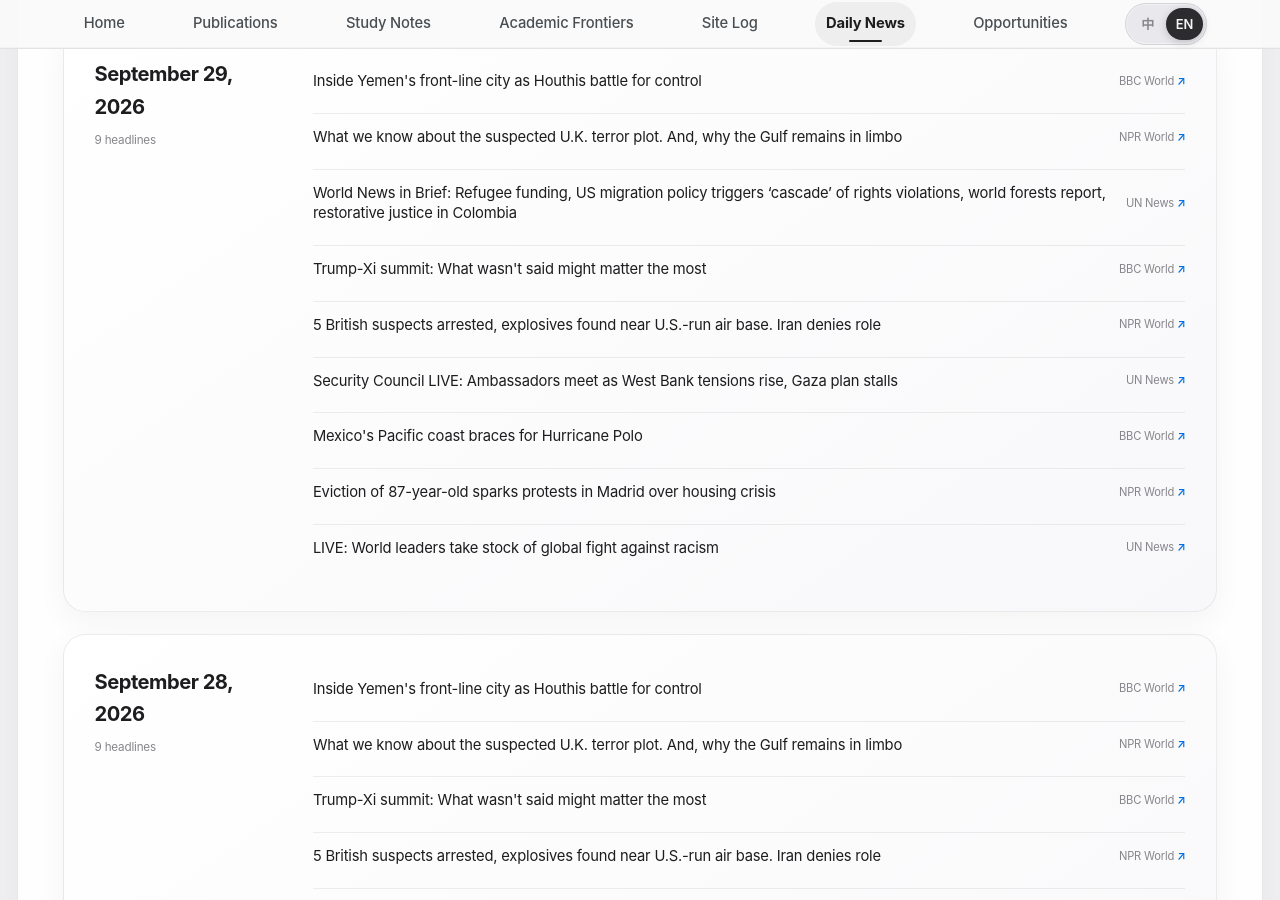
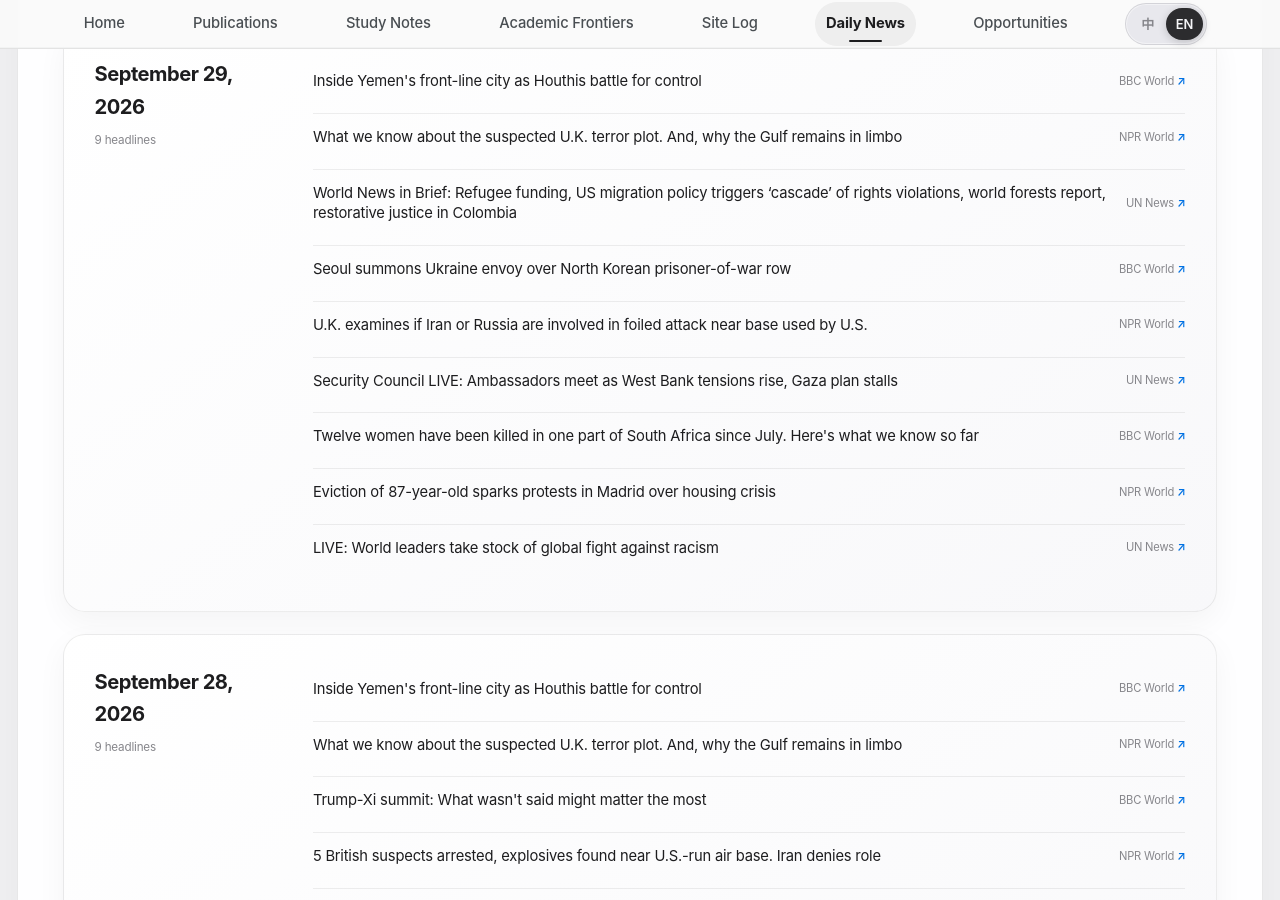
Before and after one commit to HaoxiangLuo/HaoxiangLuo.github.io, a Jekyll site: the page built from _pages/daily-news.html, in a window 1280 px wide and 900 px high, scrolled down 373 px. Built offline with Jekyll 4.4.1, drawn with Linux system fonts in a browser that asks for light colours; a style sheet for code colours, icons or effects is not loaded.

Commit message:
Update daily news 2026-09-29

```diff
--- a/_data/daily_news.json
+++ b/_data/daily_news.json
@@ -1,5 +1,5 @@
 {
-  "updated_at": "2026-09-29T01:26:32+08:00",
+  "updated_at": "2026-09-29T02:30:10+08:00",
   "days": [
     {
       "date": "2026-09-29",
@@ -23,16 +23,16 @@
           "title_zh": "世界新闻简讯：难民资助、美国移民政策引发“一连串”侵犯人权行为、世界森林报告、哥伦比亚的恢复性司法"
         },
         {
-          "title": "Trump-Xi summit: What wasn't said might matter the most",
+          "title": "Seoul summons Ukraine envoy over North Korean prisoner-of-war row",
           "source": "BBC World",
-          "url": "https://www.bbc.co.uk/news/articles/cxp84g2ly1mjo?at_medium=RSS&at_campaign=rss",
-          "title_zh": "特习峰会：没有说的可能是最重要的"
+          "url": "https://www.bbc.co.uk/news/articles/c8ly40xx0dr0o?at_medium=RSS&at_campaign=rss",
+          "title_zh": "首尔就朝鲜战俘纠纷召见乌克兰特使"
         },
         {
-          "title": "5 British suspects arrested, explosives found near U.S.-run air base. Iran denies role",
+          "title": "U.K. examines if Iran or Russia are involved in foiled attack near base used by U.S.",
           "source": "NPR World",
           "url": "https://www.npr.org/2026/09/28/g-s1-145245/britain-us-base-suspected-foiled-attack",
-          "title_zh": "5 名英国嫌疑人被捕，美国空军基地附近发现爆炸物。伊朗否认参与其中"
+          "title_zh": "英国正在调查伊朗或俄罗斯是否参与了美国基地附近未遂袭击事件"
         },
         {
           "title": "Security Council LIVE: Ambassadors meet as West Bank tensions rise, Gaza plan stalls",
@@ -41,10 +41,10 @@
           "title_zh": "安理会直播：随着西岸紧张局势升级，大使们会面，加沙计划陷入停滞"
         },
         {
-          "title": "Mexico's Pacific coast braces for Hurricane Polo",
+          "title": "Twelve women have been killed in one part of South Africa since July. Here's what we know so far",
           "source": "BBC World",
-          "url": "https://www.bbc.co.uk/news/articles/cw8d3z5y7958o?at_medium=RSS&at_campaign=rss",
-          "title_zh": "墨西哥太平洋海岸为飓风波罗做好准备"
+          "url": "https://www.bbc.co.uk/news/articles/c6m27dprvzv7o?at_medium=RSS&at_campaign=rss",
+          "title_zh": "自 7 月以来，南非部分地区已有 12 名妇女被杀。这是迄今为止我们所知道的"
         },
         {
           "title": "Eviction of 87-year-old sparks protests in Madrid over housing crisis",
```
